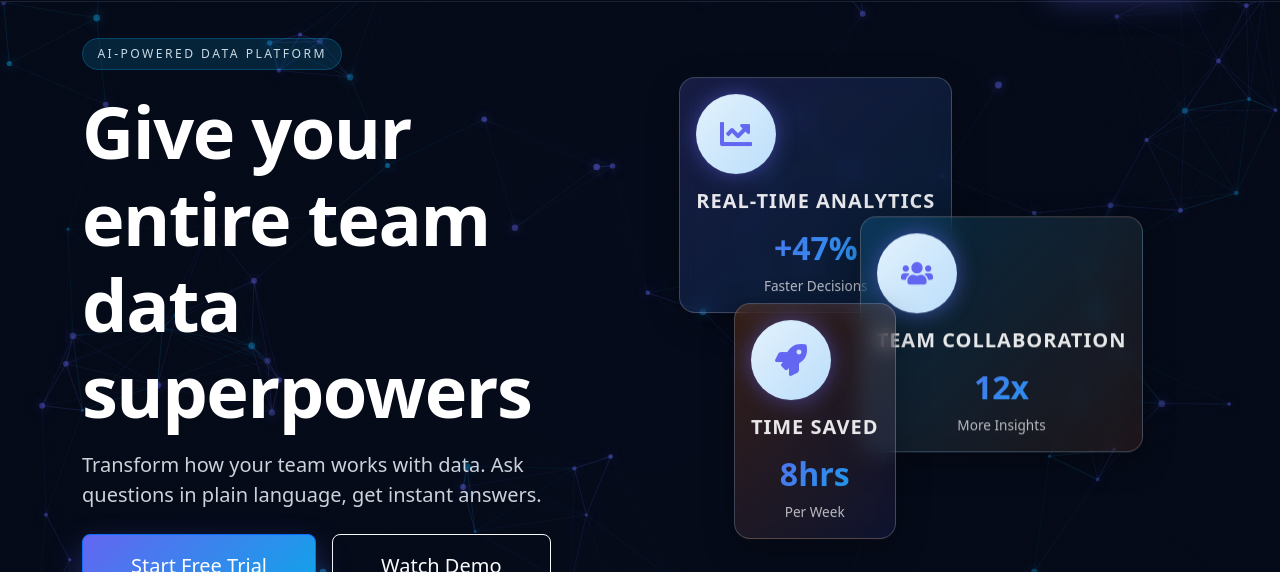
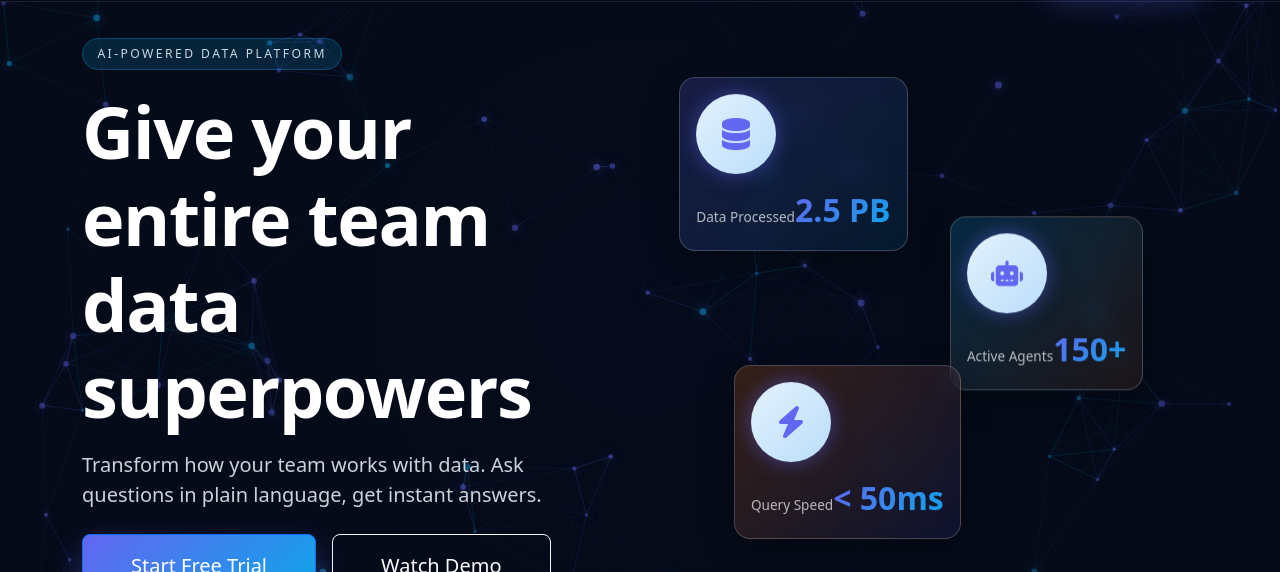
Before and after one commit to nomad3/agentprovision, a React (Create React App) app in the folder apps/web/: page / in a window 1280 px wide. Shown: the part 73-645 px from the top of the page. Built offline with nearby package versions, Linux system fonts and the light colour scheme; no server answers.

Commit message:
feat(landing): focus hero on datalake and ai

```diff
--- a/apps/web/src/components/marketing/HeroSection.js
+++ b/apps/web/src/components/marketing/HeroSection.js
@@ -1,10 +1,9 @@
-import React from "react";
-import { Container, Row, Col, Button } from "react-bootstrap";
+import { Button, Col, Container, Row } from "react-bootstrap";
 import { useTranslation } from "react-i18next";
-import { FaRocket, FaChartLine, FaUsers } from "react-icons/fa";
+import { FaBolt, FaDatabase, FaRobot } from "react-icons/fa6";
 import NeuralCanvas from "../common/NeuralCanvas";
 
-const noop = () => {};
+const noop = () => { };
 
 const HeroSection = ({ onPrimaryCta = noop, onSecondaryCta = noop }) => {
   const { t } = useTranslation(["landing", "common"]);
@@ -41,31 +40,35 @@
           <Col lg={6}>
             <div className="hero-visual">
               <div className="floating-cards">
+                {/* Floating Cards - Data Lake & AI Themed */}
                 <div className="floating-card card-1">
                   <div className="card-icon">
-                    <FaChartLine />
+                    <FaDatabase />
                   </div>
-                  <div className="card-title">Real-time Analytics</div>
-                  <div className="card-value">+47%</div>
-                  <div className="card-label">Faster Decisions</div>
+                  <div className="card-content">
+                    <span className="card-label">Data Processed</span>
+                    <span className="card-value">2.5 PB</span>
+                  </div>
                 </div>
 
                 <div className="floating-card card-2">
                   <div className="card-icon">
-                    <FaUsers />
+                    <FaRobot />
                   </div>
-                  <div className="card-title">Team Collaboration</div>
-                  <div className="card-value">12x</div>
-                  <div className="card-label">More Insights</div>
+                  <div className="card-content">
+                    <span className="card-label">Active Agents</span>
+                    <span className="card-value">150+</span>
+                  </div>
                 </div>
 
                 <div className="floating-card card-3">
                   <div className="card-icon">
-                    <FaRocket />
+                    <FaBolt />
                   </div>
-                  <div className="card-title">Time Saved</div>
-                  <div className="card-value">8hrs</div>
-                  <div className="card-label">Per Week</div>
+                  <div className="card-content">
+                    <span className="card-label">Query Speed</span>
+                    <span className="card-value">&lt; 50ms</span>
+                  </div>
                 </div>
               </div>
             </div>
--- a/apps/web/src/i18n/locales/en/landing.json
+++ b/apps/web/src/i18n/locales/en/landing.json
@@ -1,10 +1,10 @@
 {
   "hero": {
-    "badge": "AI-Powered Data Platform",
-    "title": "Give your entire team data superpowers",
-    "lead": "Your marketing team can analyze campaign performance. Your sales team can track pipeline metrics. Your finance team can query revenue data. All without knowing SQL or waiting for data engineers.",
-    "subtext": "Upload your data once. Create AI agents that understand your business. Every team member gets instant answers to their data questions through simple conversation.",
-    "subHighlight": "Transform data access from bottleneck to superpower.",
+    "badge": "Enterprise AI Data Lakehouse",
+    "title": "Unified Data Lake. Autonomous AI Agents.",
+    "lead": "Connect your data lakehouse to a fleet of AI agents. Query petabytes of data in plain English. Automate complex data pipelines with autonomous intelligence.",
+    "subtext": "Transform your raw data into actionable intelligence. Secure, scalable, and built for the AI era.",
+    "subHighlight": "The modern stack for data-driven enterprises.",
     "spotlight": {
       "heading": "What becomes possible",
       "badge": "Team augmentation"
```
